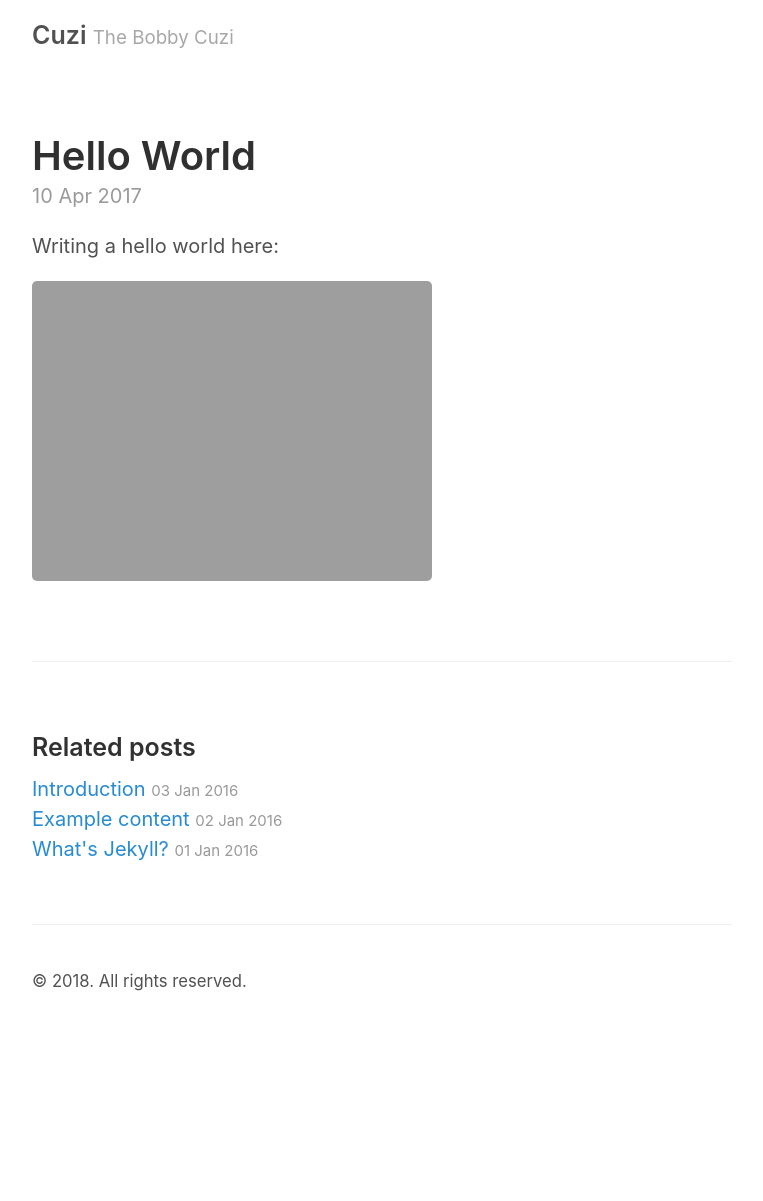
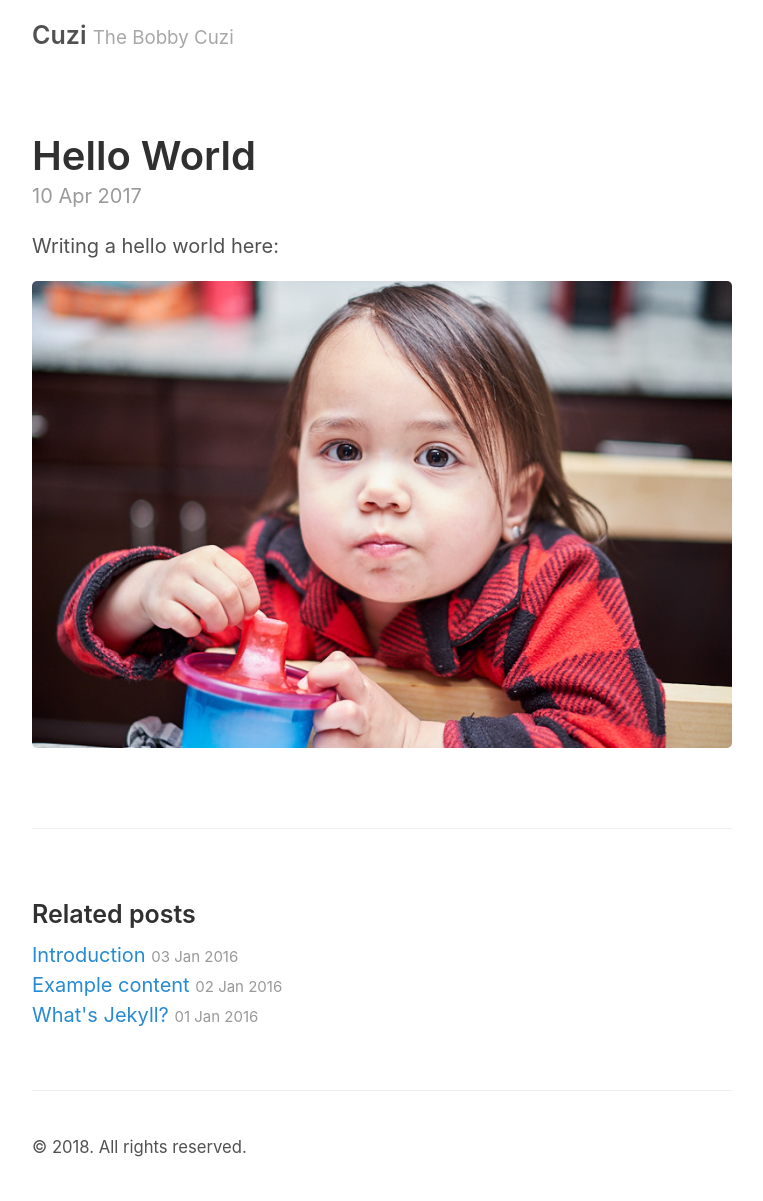
Before and after one commit to bobcuzi/bobcuzi.github.io, a Jekyll site: the page built from _posts/2017-04-10-Hello-Worl.md, in a window 1280 px wide. Shown: the whole page, without its empty margins (258-1021 px from the left). Built offline with Jekyll 4.4.1, drawn with Linux system fonts in a browser that asks for light colours; before the commit the page ends 1035 px from its top, so only the background shows below that.

Commit message:
change to 800 sized photo

```diff
--- a/_posts/2017-04-10-Hello-Worl.md
+++ b/_posts/2017-04-10-Hello-Worl.md
@@ -7,4 +7,4 @@ Writing a hello world here:
 
 
 
-![My helpful screenshot]({{ "/assets/Mila.jpg" | absolute_url }})
+![My helpful screenshot]({{ "/assets/Mila_800.jpg" | absolute_url }})
```
Also changed, not shown: assets/Mila_800.jpg (added).
